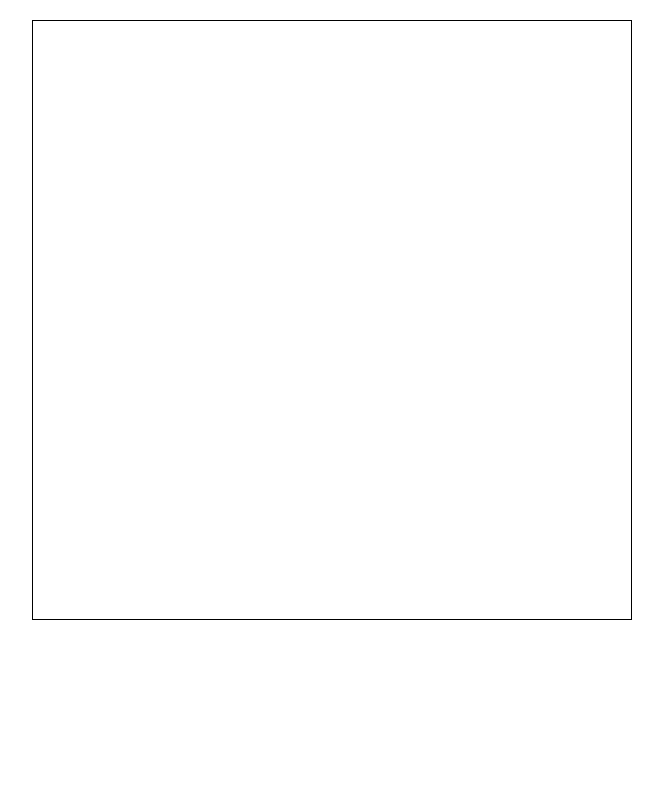
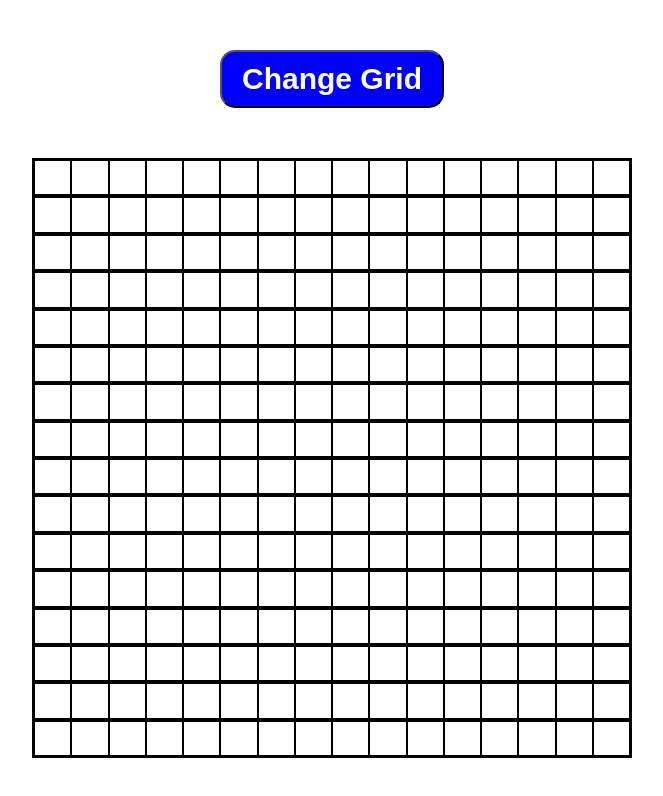
Before and after one commit to Atul-Vish/etch-a-sketch, a plain HTML site: page index.html in a window 1280 px wide. Shown: the whole page, without its empty margins (308-971 px from the left). Drawn offline with Linux system fonts and the light colour scheme.

Commit message:
Fix a bug: By adding clear() method
Without clear() method, when user inputs a number our grid got split
into two; where upper part would be our default(16 x 16) and lower part
would be the input provided by user (input x input)

```diff
--- a/index.html
+++ b/index.html
@@ -8,6 +8,7 @@
     <title>Etch a Sketch</title>
 </head>
 <body>
+    <button type="button" class="change-grid">Change Grid</button>
     <div class="container"></div>
 </body>
 </html>
--- a/script.js
+++ b/script.js
@@ -1,23 +1,83 @@
+let input = 0;
 const container = document.querySelector(".container");
 
-let number = 10;
-for (let i = 0; i < number; i++) {
+setGrid(16);
+// clearGrid();
+changeColor();
+
+const btn = document.querySelector(".change-grid");
+btn.addEventListener("click", (event) => {
+
+    input = prompt("Enter number: ", "");
+    if (input > 0 && input <= 100) {
+        clearGrid();
+        setGrid(input);
+    } else {
+        alert("Given value was out of range; So no change in defaults!");
+    }
+
+    changeColor();
+})
+
+function setGrid(size) {
+    for (let i = 0; i < size; i++) {
         const parentDiv = document.createElement("div");
-    parentDiv.setAttribute("style", "flex: auto; display: flex; height: 60px;");
+        parentDiv.classList.add("sub-container");
+        parentDiv.setAttribute("style", "flex: auto; display: flex; height: 60px; border: 1px solid black;");
 
         container.appendChild(parentDiv);
-    for (let j = 0; j < number; j++) {
+        for (let j = 0; j < size; j++) {
             const childDiv = document.createElement("div");
-        childDiv.setAttribute("style", "flex: auto; width: 60px;");
+            childDiv.setAttribute("style", "flex: auto; width: 60px; border: 1px solid black;");
             childDiv.classList.add("red");
 
             parentDiv.appendChild(childDiv);
         }
     }
+}
 
+function changeColor() {
     const reds = document.querySelectorAll(".red");
     reds.forEach((red) => {
         red.addEventListener("mouseover", (event) => {
             red.setAttribute("style", "flex: auto; width: 60px; background-color: red;");
         });
     });
+}
+
+// Add a function to remove the old grid
+function clearGrid() {
+    const subContainers = document.querySelectorAll(".sub-container");
+    // const allRedDivs = document.querySelectorAll(".red");
+    // subContainers.forEach((subContainer) => {
+    //     allRedDivs.forEach((redDiv) => {
+    //         subContainer.removeChild(redDiv);
+    //     });
+
+    //     container.removeChild(subContainer);
+    // });
+
+    // for (let i = 0; i < subContainers.length; i++) {
+    //     let item = subContainers[i];
+
+        // const allRedDivs = document.querySelectorAll(".red");
+
+        // while (item.firstChild) {
+        //     item.removeChild(item.firstChild);
+        // }
+
+        // container.removeChild(item);
+
+        // for (let j = 0; j < allRedDivs.length - 1; j++) {
+        //     let redDiv = allRedDivs[j];
+
+        //     item.removeChild(redDiv);
+        // }
+
+        // container.removeChild(item);
+    // }
+
+        subContainers.forEach((item) => {
+            container.removeChild(item);
+        });
+}
--- a/styles.css
+++ b/styles.css
@@ -6,8 +6,21 @@
 
 body {
     display: flex;
+    flex-direction: column;
     justify-content: center;
-    margin-top: 20px;
+    align-items: center;
+    margin-top: 50px;
+}
+
+.change-grid {
+    color: white;
+    background-color: blue;
+    font-size: 30px;
+    font-family: Arial, Helvetica, Verdana, sans-serif;
+    font-weight: bold;
+    padding: 10px 20px;
+    margin-bottom: 50px;
+    border-radius: 15px;
 }
 
 div.container {
```
Lines whose indentation alone changed are shown as unchanged.
